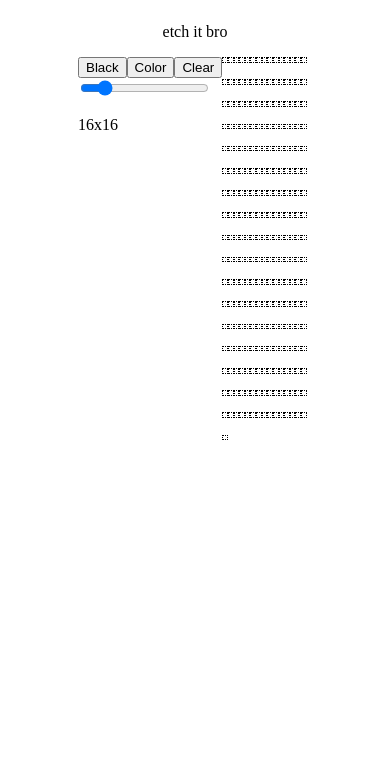
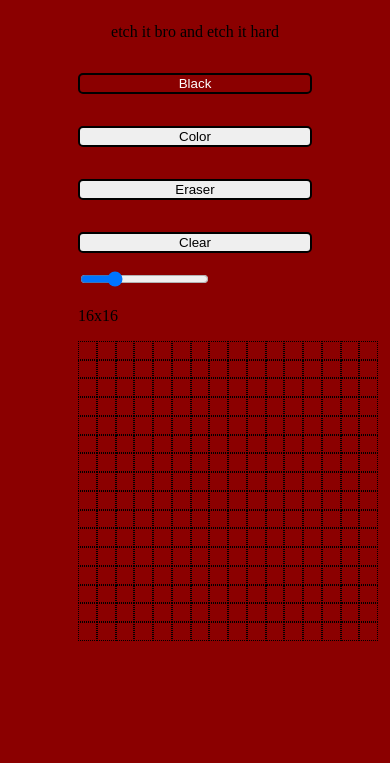
Before and after one commit to adamnnagy/etch-a-sketch, a plain HTML site: page index.html in a window 390 px wide. Shown: the part 81-844 px from the top of the page. Drawn offline with Linux system fonts and the light colour scheme.

Commit message:
Style brush buttons

```diff
--- a/css/style.css
+++ b/css/style.css
@@ -10,6 +10,13 @@
     display: flex;
     flex-direction: column;
     align-items: center;
+    background-color: darkred;
+    height: 80vh;
+
+}
+
+.title {
+    color: gold;
 }
 
 #grid-container {
@@ -17,9 +24,8 @@
     width: 400px;
     display: flex;
     flex-wrap: wrap;
-    /* border: #222 solid 15px; */
     border-radius: 10px;
-    flex: 1;
+    flex-shrink: 0;
 }
 
 .grid-block {
@@ -32,5 +38,60 @@
     display: flex;
     justify-content: space-between;
     width: 60vw;
+}
+
+.brushes {
+    display: flex;
+    flex-direction: column;
+    height: fit-content;
+}
+
+button {
+    border: #000 solid 2px;
+    border-radius: 5px;
+    margin: 1rem 0;
+}
+
+.brush:hover {
+    transform: translate(0, -2px);
 
 }
+
+.active-color {
+    background: darkred;
+    color: #fff;
+}
+
+@media all and (max-width: 1000px) {
+
+#grid-container {
+    height: 400px;
+    width: 400px;
+}
+
+}
+@media all and (max-width: 800px) {
+    .container {
+     flex-direction: column;
+        width: 60vw;
+    }
+    #grid-container {
+        height: 400px;
+        width: 400px;
+    }
+
+}
+@media all and (max-width: 600px) {
+    #grid-container {
+        height: 400px;
+        width: 400px;
+    }
+
+}
+@media all and (max-width: 400px) {
+    #grid-container {
+        height: 300px;
+        width: 300px;
+    }
+
+}
--- a/index.html
+++ b/index.html
@@ -9,14 +9,21 @@
 		<script src="js/script.js" type="module" defer></script>
 	</head>
 	<body>
-		<h1>Etch-a-sketch</h1>
-		<p>etch it bro</p>
+		<h1 class="title">Etch-a-sketch</h1>
+		<p>etch it bro and etch it hard</p>
 		<div class="container">
 			<aside class="controls">
 				<div class="brushes">
-					<button id="black-brush-button">Black</button
-					><button id="rainbow-brush-button">Color</button
-					><button id="clear-button">Clear</button>
+					<button id="black-brush-button" class="brush active-color">
+						Black
+					</button>
+					<button id="rainbow-brush-button" class="brush">
+						Color
+					</button>
+					<button id="eraser-brush-button" class="brush">
+						Eraser
+					</button>
+					<button id="clear-button">Clear</button>
 				</div>
 				<div class="slide-container">
 					<input
@@ -24,7 +31,7 @@
 						name="grid-size"
 						id="grid-size"
 						min="1"
-						max="100"
+						max="64"
 						value="16"
 					/>
 					<p id="grid-size-display">16x16</p>
--- a/js/script.js
+++ b/js/script.js
@@ -113,12 +113,21 @@
 	console.log(getCurrentGridSize(), getNewGridSize());
 });
 
-blackBrushButton.addEventListener("click", () => {
+const unfocusBrushes = () => {
+	const brushes = document.querySelectorAll(".brush");
+	brushes.forEach(brush => brush.classList.remove("active-color"));
+};
+
+blackBrushButton.addEventListener("click", (e) => {
 	currentColor = blackBrush;
+    unfocusBrushes()
+	e.target.classList.add("active-color");
 });
 
-rainbowBrushButton.addEventListener("click", () => {
+rainbowBrushButton.addEventListener("click", (e) => {
 	currentColor = randomColorBrush;
+    unfocusBrushes()
+	e.target.classList.add("active-color");
 });
 
 clearButton.addEventListener("click", clearGrid);
```
